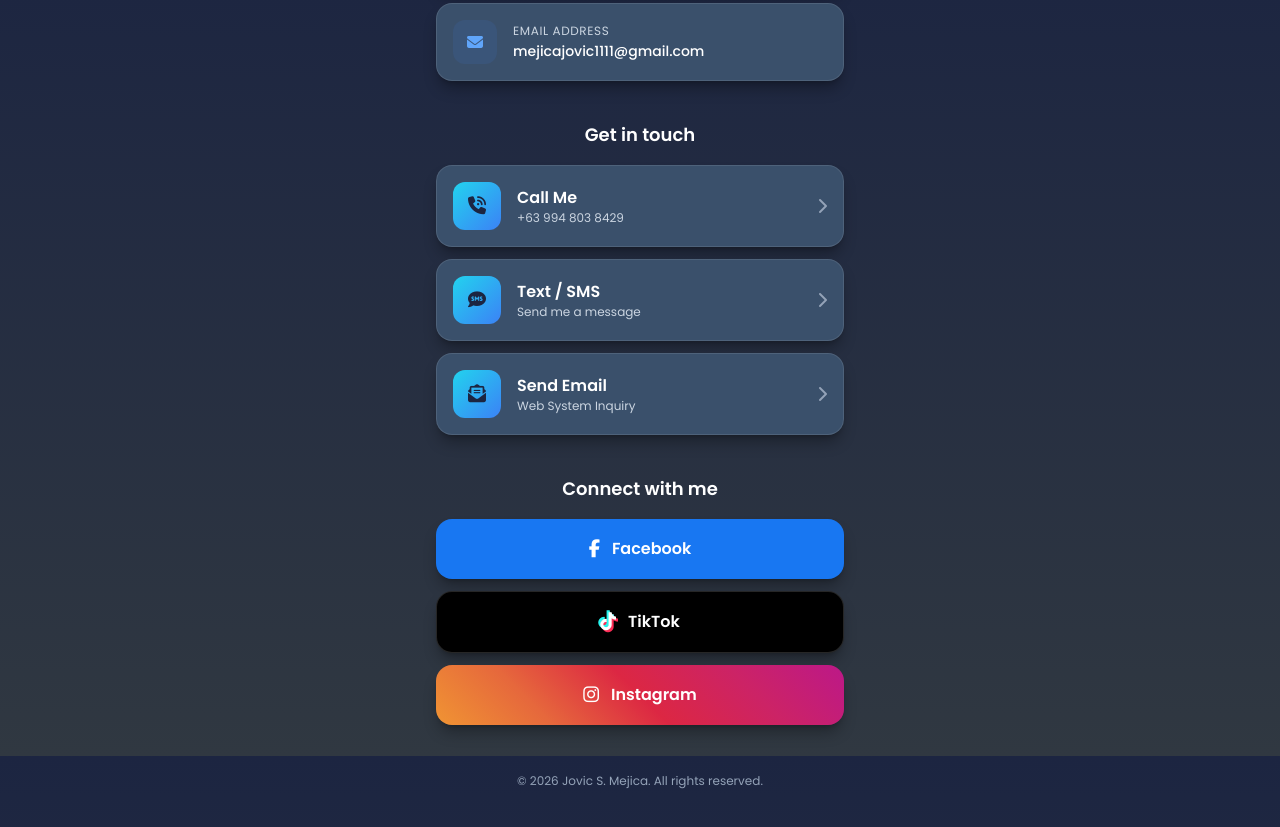
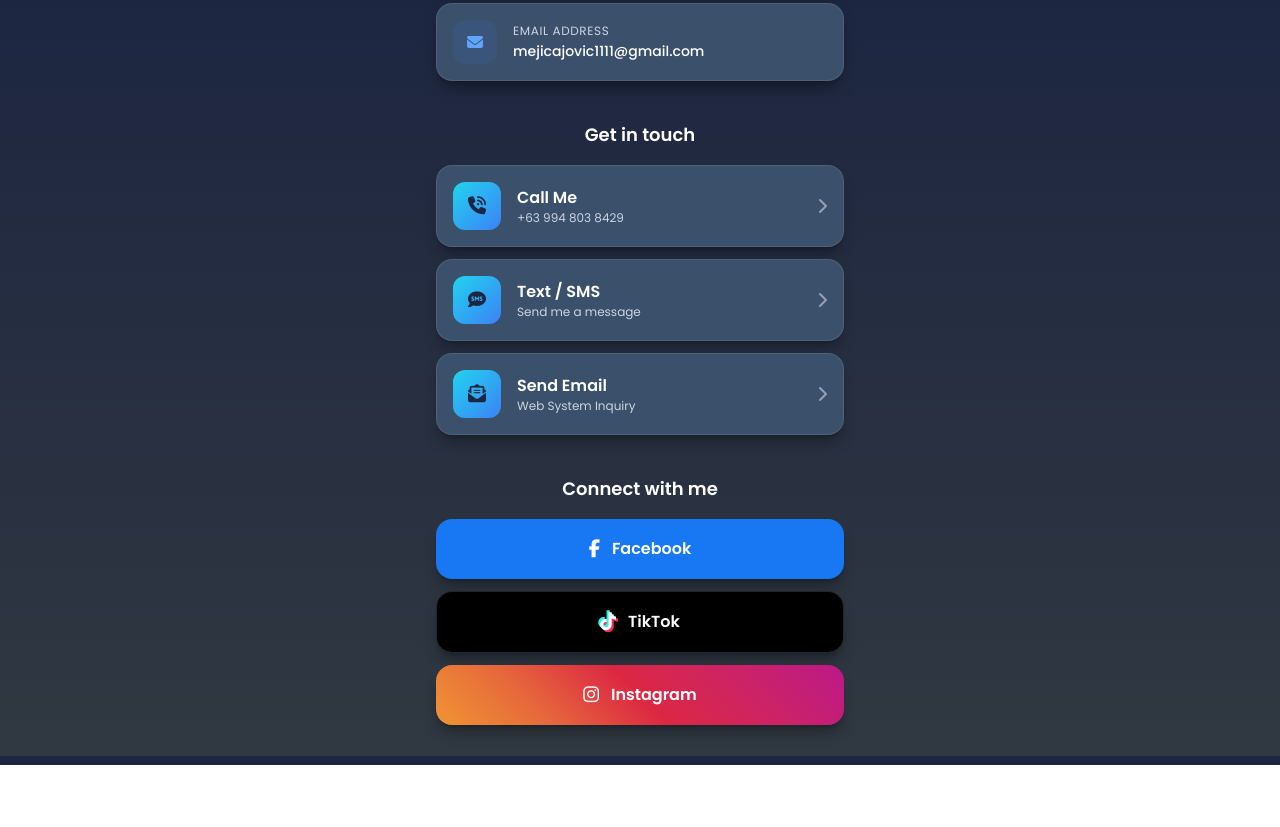
Before and after one commit to jovicmejica28/NFC, a plain HTML site: page index.html in a window 1280 px wide. Shown: the part 844-1671 px from the top of the page. After the commit the page ends 1609 px from the top, so only its background shows below. Drawn offline with nearby package versions, Linux system fonts and the light colour scheme.

Commit message:
Remove footer and name every page nfcxz
Co-Authored-By: Claude Opus 5.5 <noreply@anthropic.com>

```diff
--- a/index.html
+++ b/index.html
@@ -7,7 +7,9 @@
   <meta name="theme-color" content="#1C2541" />
   <!-- Client pages are private links: keep them out of search engines -->
   <meta name="robots" content="noindex, nofollow" />
-  <title>Digital Card</title>
+  <title>nfcxz</title>
+  <meta name="application-name" content="nfcxz" />
+  <meta name="apple-mobile-web-app-title" content="nfcxz" />
 
   <!-- ============ FONTS (Poppins) ============ -->
   <link rel="preconnect" href="https://fonts.googleapis.com" />
@@ -107,7 +109,6 @@
       <div id="socials" class="space-y-3"></div>
     </section>
 
-    <footer id="footer" class="mt-12 text-center text-xs text-slate-400"></footer>
   </main>
 
   <!-- Floating back-to-top button -->
@@ -200,14 +201,12 @@
         $('loading').classList.add('hidden');
         $('not-found').classList.remove('hidden');
         $('not-found').classList.add('flex');
-        document.title = 'Card not found';
       }
 
       function render(c) {
         const fullName = [c.firstName, c.middle, c.lastName].filter(Boolean).join(' ');
         const phoneDisplay = c.phoneDisplay || c.phone;
 
-        document.title = c.title ? `${fullName} | ${c.title}` : fullName;
         const meta = document.createElement('meta');
         meta.name = 'description';
         meta.content = c.bio || fullName;
@@ -249,7 +248,6 @@
         $('socials').innerHTML = socials.map((s) => socialBtn(s, c.firstName)).join('');
         if (!socials.length) $('socials-section').classList.add('hidden');
 
-        $('footer').innerHTML = `&copy; ${new Date().getFullYear()} ${esc(fullName)}. All rights reserved.`;
 
         // vCard download
         $('save-contact').addEventListener('click', () => {
```
